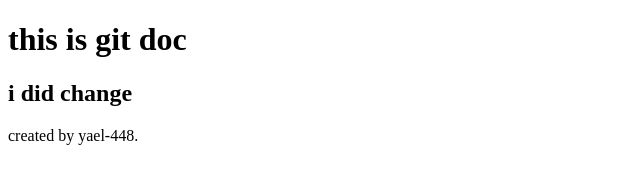
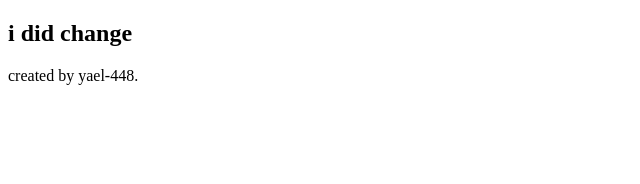
Before and after one commit to yael-448/test2, a plain HTML site: page index.html in a window 1280 px wide. Shown: the whole page, without its empty margins (0-640 px from the left). Drawn offline with Linux system fonts and the light colour scheme.

Commit message:
remove line in index.html

```diff
--- a/index.html
+++ b/index.html
@@ -6,7 +6,7 @@
     <title>Document</title>
 </head>
 <body>
-    <h1>this is git doc</h1>
+
     <h2>i did change</h2>
     <p>created by yael-448.</p>
 </body>
```
